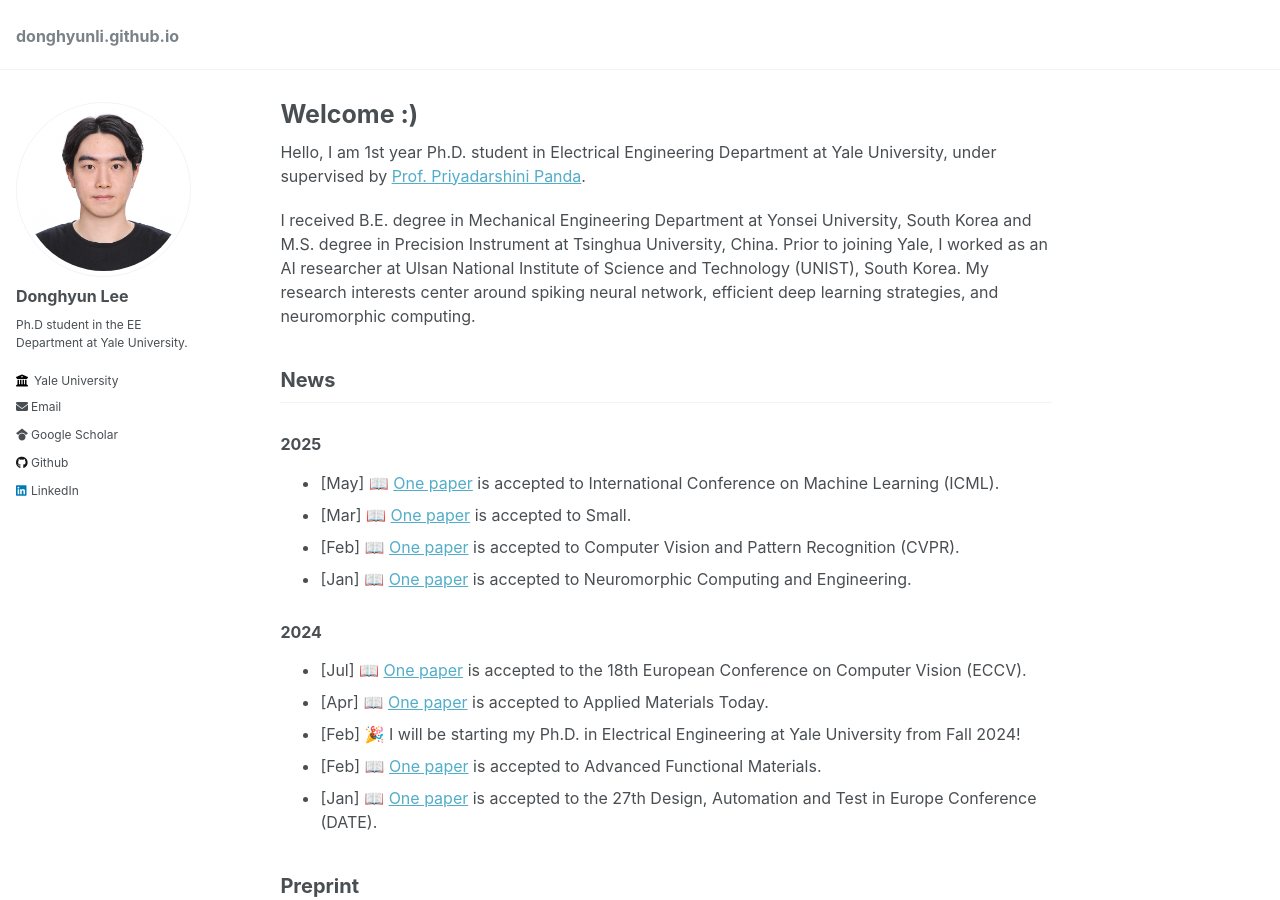
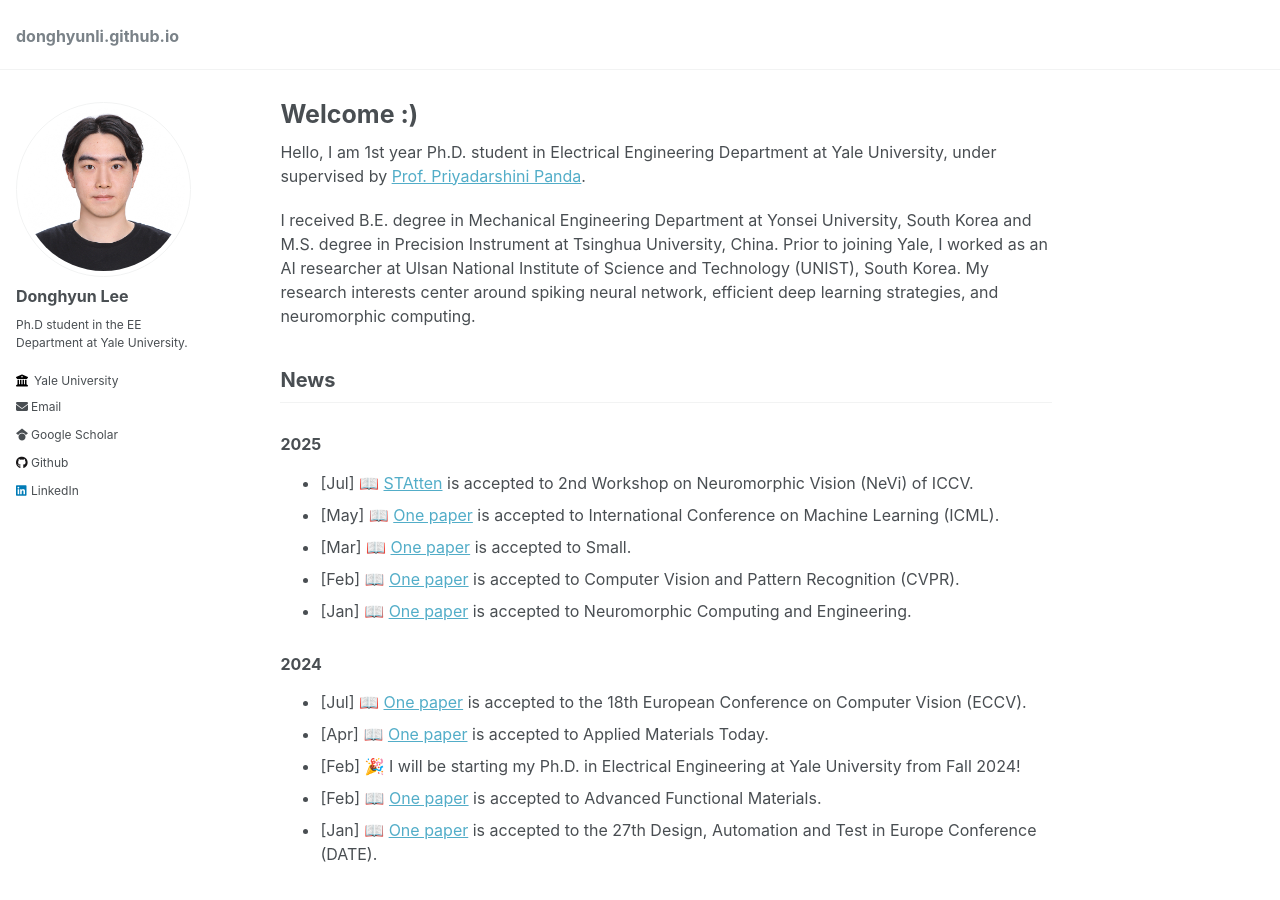
Before and after one commit to donghyunli/donghyunli.github.io, a Jekyll site: the page built from _pages/about.md, in a window 1280 px wide and 900 px high. Built offline with Jekyll 4.4.1, drawn with Linux system fonts in a browser that asks for light colours.

Commit message:
news update

```diff
--- a/_pages/about.md
+++ b/_pages/about.md
@@ -17,6 +17,7 @@ I received B.E. degree in Mechanical Engineering Department at Yonsei University
 
 ## News
 ### 2025
+- [Jul] 📖 [STAtten](https://openaccess.thecvf.com/content/CVPR2025/papers/Lee_Spiking_Transformer_with_Spatial-Temporal_Attention_CVPR_2025_paper.pdf) is accepted to 2nd Workshop on Neuromorphic Vision (NeVi) of ICCV.
 - [May] 📖 [One paper](https://arxiv.org/pdf/2504.02692) is accepted to International Conference on Machine Learning (ICML).
 - [Mar] 📖 [One paper](https://onlinelibrary.wiley.com/doi/pdf/10.1002/smll.202410892) is accepted to Small.
 - [Feb] 📖 [One paper](https://arxiv.org/pdf/2409.19764) is accepted to Computer Vision and Pattern Recognition (CVPR).
```
